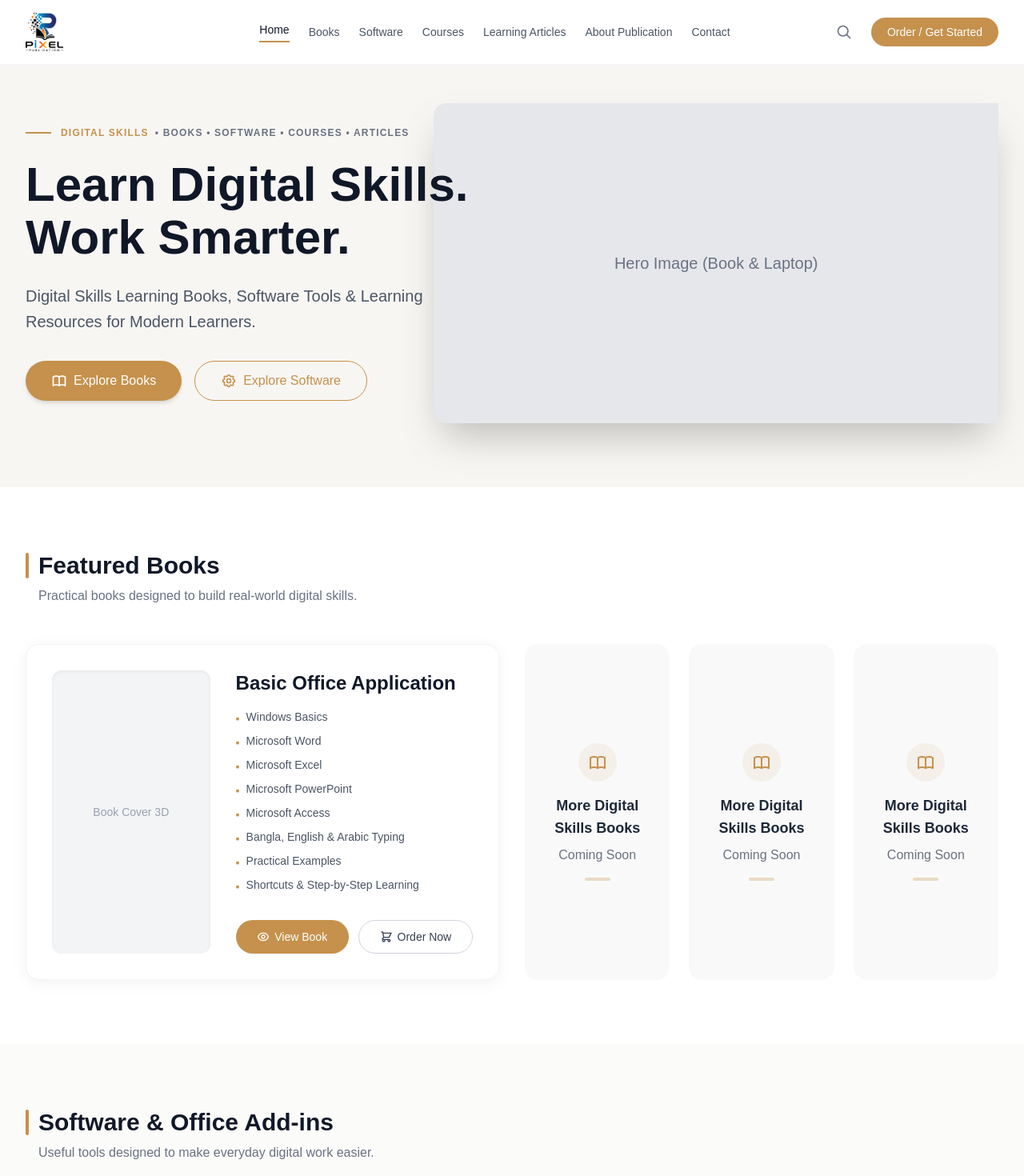
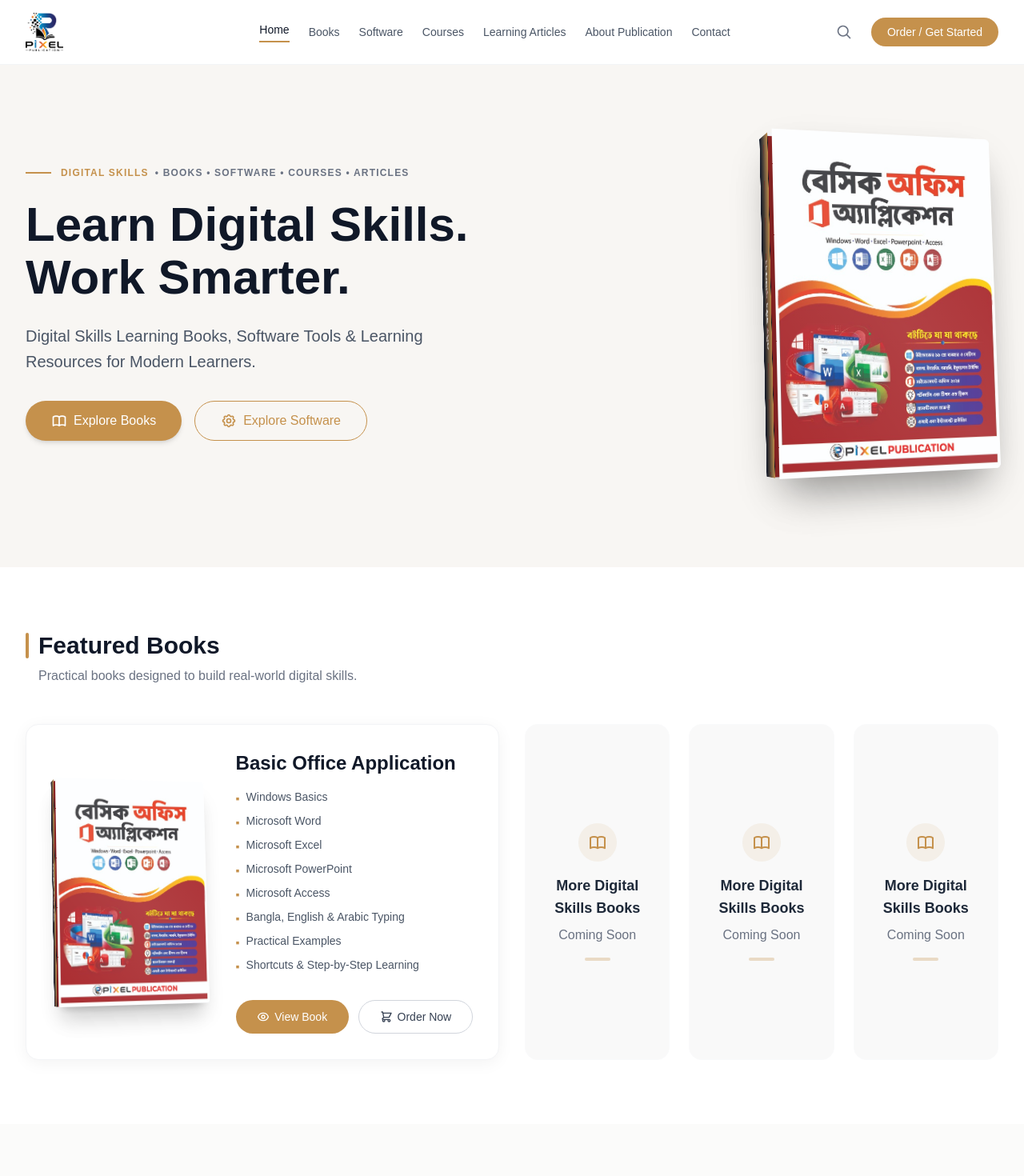
Before and after one commit to mdrayhan103bd/Pixel-Publication, a Next.js app: page / in a window 1280 px wide. Shown: the top 1470 px of the page at 80% size. Built offline with nearby package versions, Linux system fonts and the light colour scheme.

Commit message:
Add 3D book mockup using CSS transforms for Hero and Featured sections

```diff
--- a/src/app/page.tsx
+++ b/src/app/page.tsx
@@ -37,10 +37,41 @@
               </Link>
             </div>
           </div>
-          <div className="md:w-1/2 flex justify-end w-full relative h-[400px]">
-             {/* Mockup image placeholder for hero book & laptop */}
-             <div className="absolute right-0 top-0 w-full md:w-[120%] h-full bg-gray-200 rounded-l-2xl overflow-hidden shadow-2xl flex items-center justify-center">
-                <span className="text-gray-500 text-xl font-medium">Hero Image (Book & Laptop)</span>
+          <div className="md:w-1/2 flex justify-center lg:justify-end w-full relative h-[400px] md:h-[500px] items-center">
+             {/* 3D Book Mockup */}
+             <div className="relative group cursor-pointer" style={{ perspective: "1500px" }}>
+               <div
+                 className="relative w-56 md:w-72 h-[350px] md:h-[420px] transition-transform duration-700 ease-out group-hover:rotate-y-[25deg]"
+                 style={{ transformStyle: "preserve-3d", transform: "rotateY(20deg) rotateX(5deg)" }}
+               >
+                 {/* Front Cover */}
+                 <div className="absolute inset-0 z-20 rounded-r-md overflow-hidden bg-white shadow-2xl" style={{ transform: "translateZ(20px)" }}>
+                   <Image src="/book-cover.jpg" alt="Basic Office Application Book" fill className="object-fill" priority />
+                   {/* Glossy Overlay */}
+                   <div className="absolute inset-0 bg-gradient-to-tr from-transparent via-white/10 to-transparent"></div>
+                 </div>
+
+                 {/* Book Spine (Left) */}
+                 <div
+                   className="absolute top-0 left-0 h-full w-[40px] bg-gradient-to-r from-gray-900 to-[#c5914c] border-r border-black/20"
+                   style={{ transform: "rotateY(-90deg) translateZ(20px) translateX(-20px)", transformOrigin: "center" }}
+                 >
+                   <div className="w-full h-full flex items-center justify-center -rotate-90 text-white font-bold tracking-widest text-xs whitespace-nowrap">
+                     বেসিক অফিস অ্যাপ্লিকেশন
+                   </div>
+                 </div>
+
+                 {/* Book Pages (Top) */}
+                 <div
+                   className="absolute top-0 left-0 w-full h-[40px] bg-gray-100 flex justify-evenly px-1"
+                   style={{ transform: "rotateX(90deg) translateZ(20px) translateY(-20px)", transformOrigin: "center" }}
+                 >
+                    {[...Array(40)].map((_,i) => <div key={i} className="w-px h-full bg-gray-300 opacity-60"></div>)}
+                 </div>
+
+                 {/* Book Back Cover */}
+                 <div className="absolute inset-0 z-0 bg-[#8b2323] rounded-l-md shadow-2xl" style={{ transform: "translateZ(-20px)" }}></div>
+               </div>
              </div>
           </div>
         </div>
@@ -59,8 +90,38 @@
           <div className="grid grid-cols-1 lg:grid-cols-12 gap-8">
             {/* Main Featured Book */}
             <div className="lg:col-span-6 bg-white rounded-2xl shadow-[0_4px_20px_rgba(0,0,0,0.05)] border border-gray-100 overflow-hidden flex flex-col sm:flex-row p-6 sm:p-8">
-              <div className="w-full sm:w-2/5 h-64 sm:h-auto bg-gray-100 rounded-xl mb-6 sm:mb-0 sm:mr-8 flex items-center justify-center shadow-inner relative">
-                 <span className="text-gray-400 text-sm">Book Cover 3D</span>
+              <div className="w-full sm:w-2/5 min-h-[300px] mb-6 sm:mb-0 sm:mr-8 flex items-center justify-center relative perspective-[1200px]" style={{ perspective: "1200px" }}>
+                 <div
+                   className="relative w-40 h-[240px] md:w-48 md:h-[280px] transition-transform duration-500 ease-out hover:rotate-y-[20deg]"
+                   style={{ transformStyle: "preserve-3d", transform: "rotateY(15deg) rotateX(5deg)" }}
+                 >
+                   {/* Front Cover */}
+                   <div className="absolute inset-0 z-20 rounded-r-sm overflow-hidden bg-white shadow-xl" style={{ transform: "translateZ(10px)" }}>
+                     <Image src="/book-cover.jpg" alt="Basic Office Application Book" fill className="object-fill" />
+                     <div className="absolute inset-0 bg-gradient-to-tr from-transparent via-white/10 to-transparent"></div>
+                   </div>
+
+                   {/* Book Spine (Left) */}
+                   <div
+                     className="absolute top-0 left-0 h-full w-[20px] bg-gradient-to-r from-gray-900 to-[#c5914c] border-r border-black/20"
+                     style={{ transform: "rotateY(-90deg) translateZ(10px) translateX(-10px)", transformOrigin: "center" }}
+                   >
+                     <div className="w-full h-full flex items-center justify-center -rotate-90 text-white font-bold tracking-widest text-[8px] whitespace-nowrap">
+                       বেসিক অফিস অ্যাপ্লিকেশন
+                     </div>
+                   </div>
+
+                   {/* Book Pages (Top) */}
+                   <div
+                     className="absolute top-0 left-0 w-full h-[20px] bg-gray-100 flex justify-evenly px-1"
+                     style={{ transform: "rotateX(90deg) translateZ(10px) translateY(-10px)", transformOrigin: "center" }}
+                   >
+                      {[...Array(20)].map((_,i) => <div key={i} className="w-px h-full bg-gray-300 opacity-60"></div>)}
+                   </div>
+
+                   {/* Book Back Cover */}
+                   <div className="absolute inset-0 z-0 bg-[#8b2323] rounded-l-sm shadow-xl" style={{ transform: "translateZ(-10px)" }}></div>
+                 </div>
               </div>
               <div className="w-full sm:w-3/5 flex flex-col justify-center">
                 <h3 className="font-bold text-2xl text-gray-900 mb-4">Basic Office Application</h3>
```
Also changed, not shown: public/book-cover.jpg (added).
